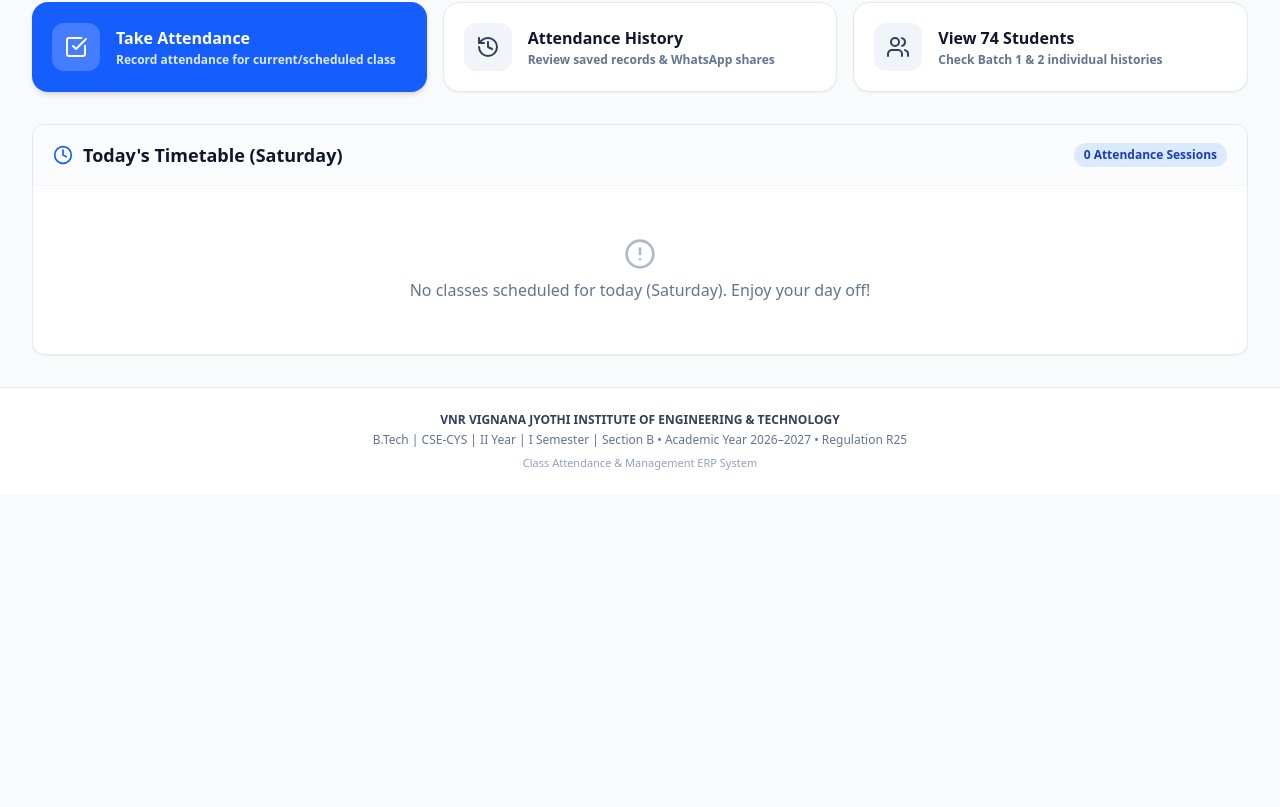
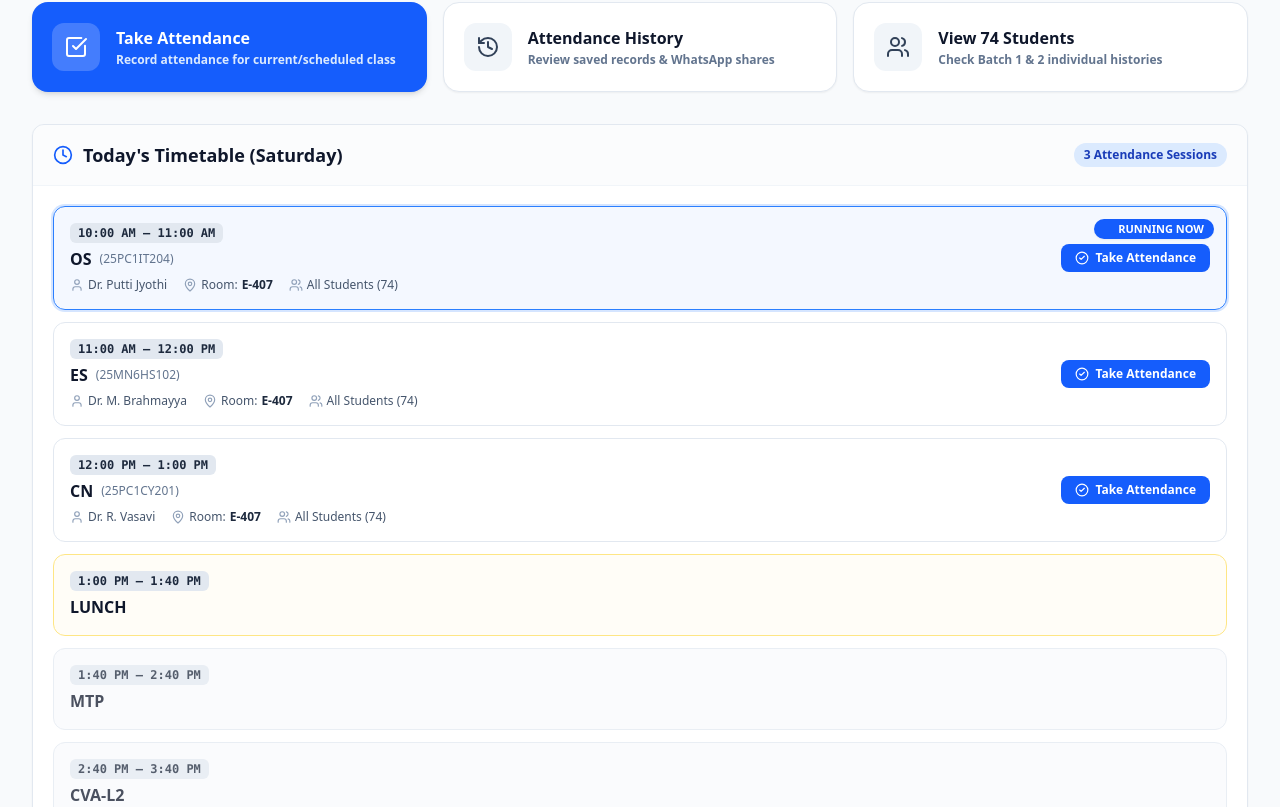
Before and after one commit to khyathiksingam/vnrvjiet-attendance, a React (Vite) app: page / in a window 1280 px wide. Shown: the part 733-1540 px from the top of the page. Before the commit the page ends 1227 px from the top, so only its background shows below. Built offline with nearby package versions, Linux system fonts and the light colour scheme; no server answers.

Commit message:
fix(ui): normalize timetable schedule mapping in TodayTimetableCard

```diff
--- a/src/components/TodayTimetableCard.jsx
+++ b/src/components/TodayTimetableCard.jsx
@@ -14,7 +14,9 @@ export default function TodayTimetableCard({ timetableData, onSelectSubject }) {
     );
   }
 
-  const { day, todaySchedule = [], currentPeriod } = timetableData;
+  const day = timetableData.day || 'Today';
+  const periods = timetableData.todaySchedule || timetableData.schedule || [];
+  const currentPeriod = timetableData.currentPeriod;
 
   return (
     <div className="bg-white dark:bg-slate-900 rounded-xl shadow-xs border border-slate-200 dark:border-slate-800 overflow-hidden">
@@ -26,18 +28,18 @@ export default function TodayTimetableCard({ timetableData, onSelectSubject }) {
           </h2>
         </div>
         <span className="text-xs font-semibold px-2.5 py-1 rounded-full bg-blue-100 text-blue-800 dark:bg-blue-950 dark:text-blue-300">
-          {todaySchedule.filter(p => p.isAttendanceRequired).length} Attendance Sessions
+          {periods.filter(p => p.isAttendanceRequired).length} Attendance Sessions
         </span>
       </div>
 
       <div className="p-4 sm:p-5 space-y-3">
-        {todaySchedule.length === 0 ? (
+        {periods.length === 0 ? (
           <div className="py-8 text-center text-slate-500 dark:text-slate-400">
             <AlertCircle className="w-8 h-8 mx-auto mb-2 opacity-50" />
             <p>No classes scheduled for today ({day}). Enjoy your day off!</p>
           </div>
         ) : (
-          todaySchedule.map((period, idx) => {
+          periods.map((period, idx) => {
             const isCurrent = currentPeriod && currentPeriod.id === period.id;
             const isLunch = period.subject === 'LUNCH';
             const isFree = period.isFreePeriod;
```
